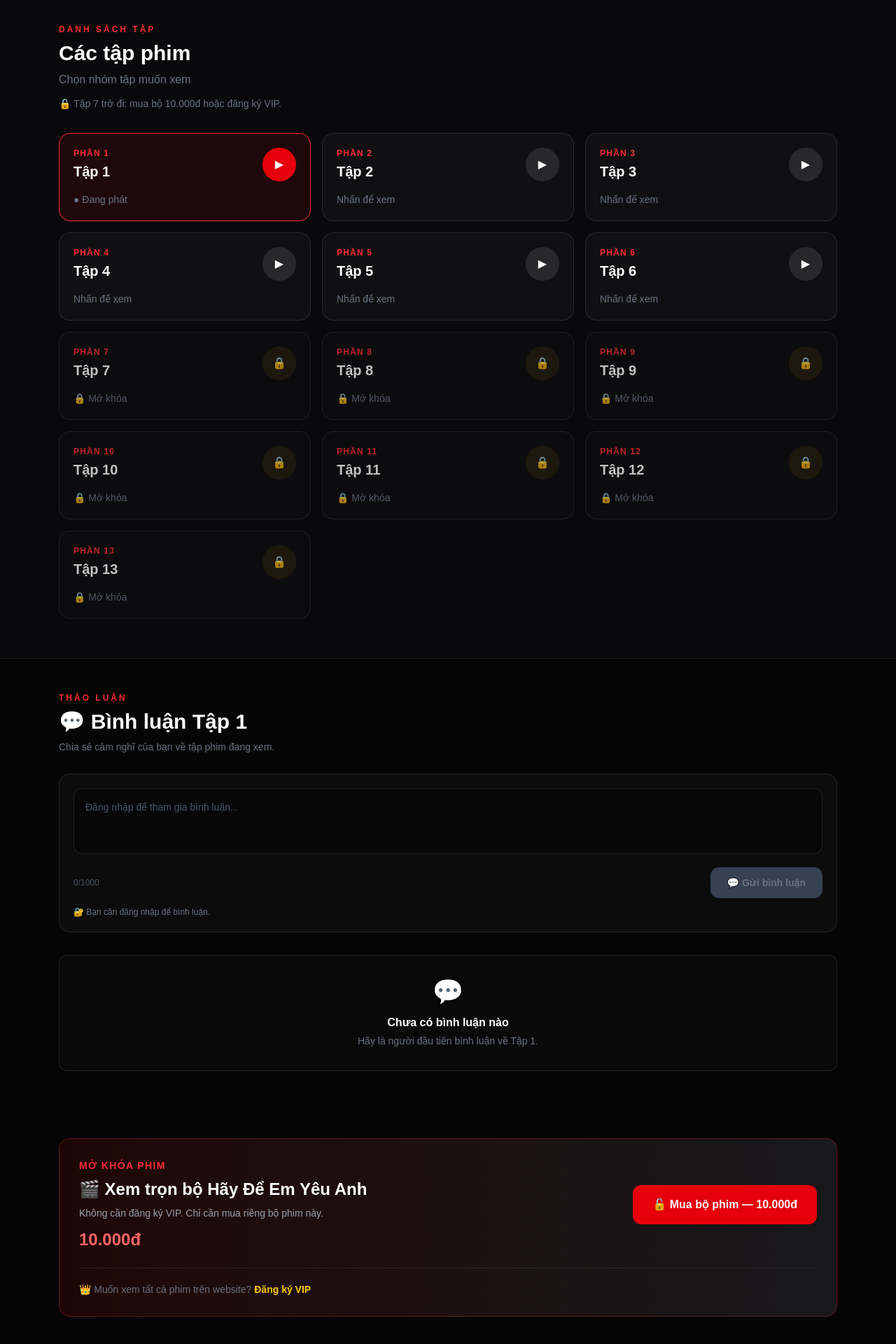
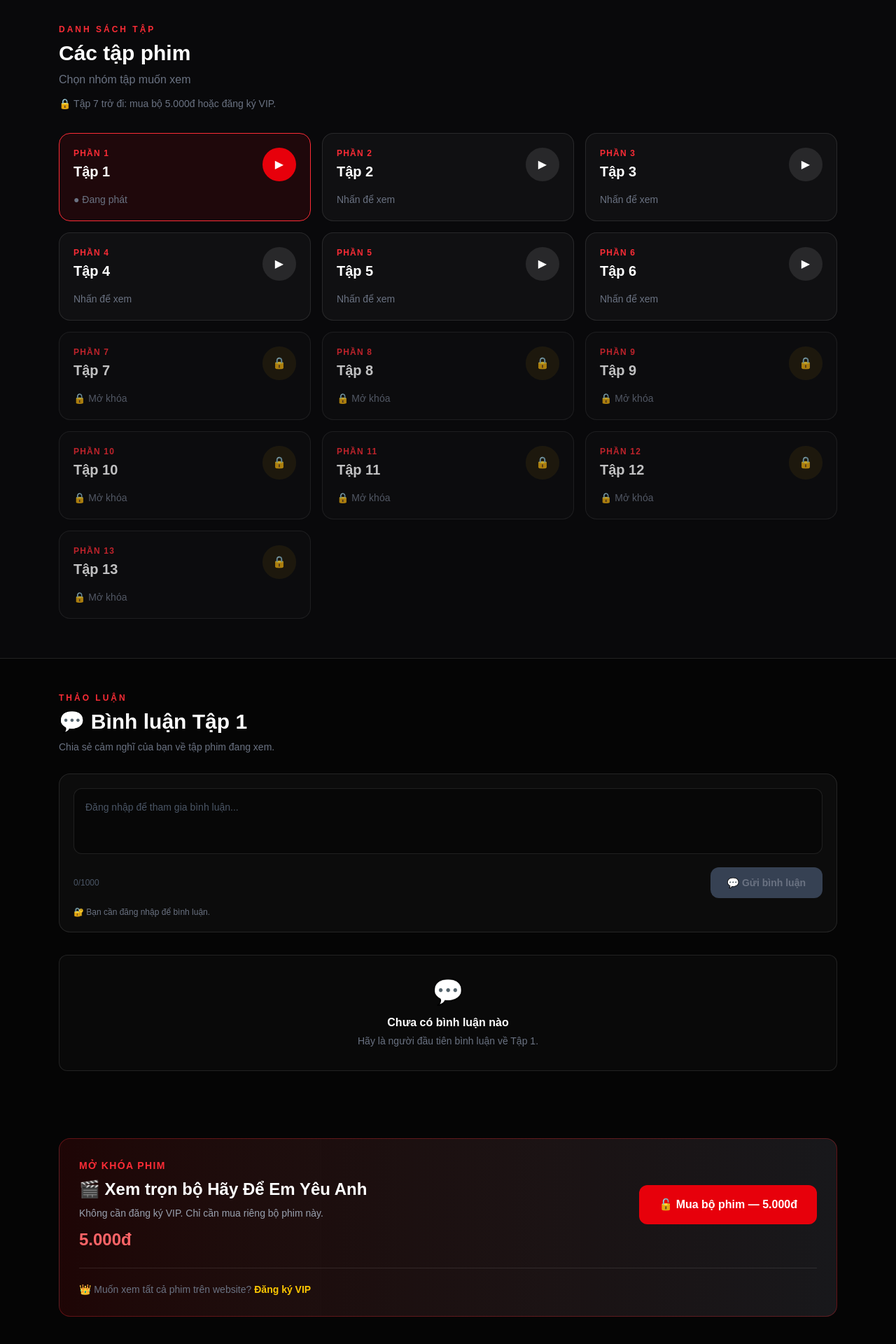
Before and after one commit to ptpvip9-hub/web-phim, a Next.js app: page /phim/hay-de-em-yeu-anh in a window 1280 px wide. Shown: the part 1737-3657 px from the top of the page at 70% size. Built offline with nearby package versions, Linux system fonts and the light colour scheme; no server answers; the database is empty.

Commit message:
Update VIP with 5000vnd

```diff
--- a/app/phim/hay-de-em-yeu-anh/page.tsx
+++ b/app/phim/hay-de-em-yeu-anh/page.tsx
@@ -12,7 +12,7 @@ const R2_BASE =
 
 const MOVIE_SLUG = "hay-de-em-yeu-anh";
 const MOVIE_TITLE = "Hãy Để Em Yêu Anh";
-const MOVIE_PRICE = 10000;
+const MOVIE_PRICE = 5000;
 
 type Episode = {
   id: number;
@@ -310,7 +310,7 @@ export default function HayDeEmYeuAnh() {
     }
 
     // Khi đang xem, tối đa khoảng 1 lần / 10 giây.
-    if (!force && Date.now() - lastHistorySaveAt.current < 10000) {
+    if (!force && Date.now() - lastHistorySaveAt.current < 5000){
       return;
     }
 
@@ -345,7 +345,7 @@ export default function HayDeEmYeuAnh() {
     if (saveHistoryTimer.current) return;
 
     const elapsed = Date.now() - lastHistorySaveAt.current;
-    const delay = Math.max(1000, 10000 - elapsed);
+    const delay = Math.max(1000, 5000 - elapsed);
 
     saveHistoryTimer.current = setTimeout(() => {
       saveHistoryTimer.current = null;
@@ -1077,7 +1077,7 @@ export default function HayDeEmYeuAnh() {
               </p>
             ) : (
               <p className="mt-3 text-sm text-gray-500">
-                🔒 Tập 7 trở đi: mua bộ 10.000đ hoặc đăng ký VIP.
+                🔒 Tập 7 trở đi: mua bộ 5.000đ hoặc đăng ký VIP.
               </p>
             )}
 
@@ -1329,7 +1329,7 @@ export default function HayDeEmYeuAnh() {
                 </p>
 
                 <p className="mt-3 text-2xl font-black text-red-400">
-                  10.000đ
+                  5.000đ
                 </p>
 
               </div>
@@ -1342,7 +1342,7 @@ export default function HayDeEmYeuAnh() {
               >
                 {creatingOrder
                   ? "Đang tạo đơn..."
-                  : "🔓 Mua bộ phim — 10.000đ"}
+                  : "🔓 Mua bộ phim — 5.000đ"}
               </button>
 
             </div>
@@ -1578,7 +1578,7 @@ export default function HayDeEmYeuAnh() {
                 </p>
 
                 <div className="mt-4 text-xl font-black text-red-400">
-                  10000đ
+                  5000đ
                 </div>
 
                 <div className="mt-4 rounded-lg bg-red-600 px-4 py-3 text-center text-sm font-black text-white">
@@ -1724,7 +1724,7 @@ export default function HayDeEmYeuAnh() {
               </div>
 
               <div className="mt-1 text-4xl font-black text-red-400">
-                10.000đ
+                5.000đ
               </div>
 
             </div>
@@ -1850,7 +1850,7 @@ export default function HayDeEmYeuAnh() {
 
                 Chuyển đúng{" "}
                 <strong className="text-white">
-                  10.000đ
+                  5.000đ
                 </strong>{" "}
                 và ghi đúng mã đơn:
 
```
